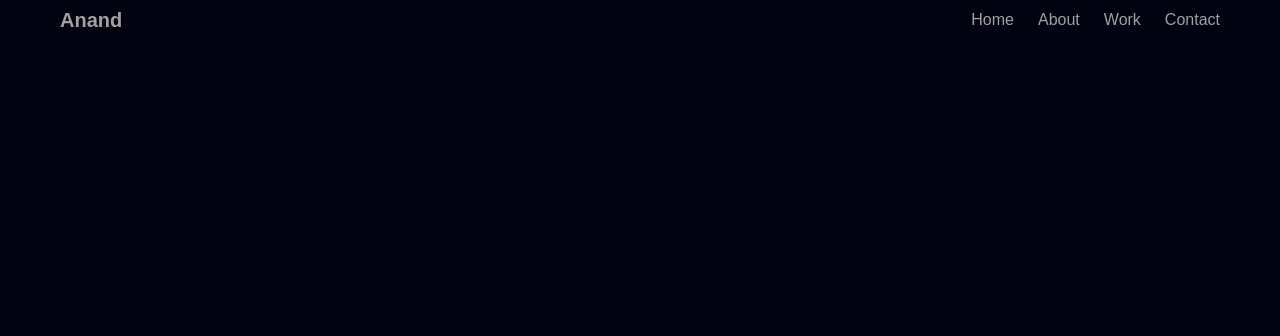
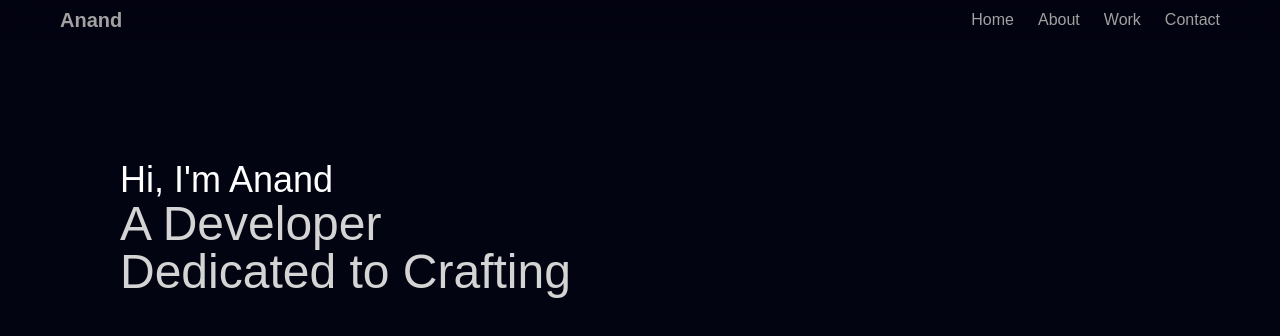
Before and after one commit to anandku06/portfolio, a React (Vite) app: page / in a window 1280 px wide. Shown: the top 336 px of the page. Built offline with nearby package versions, Linux system fonts and the light colour scheme; a web font is replaced by a local one.

Commit message:
Add Hero component and HeroText for enhanced landing page

```diff
--- a/src/App.jsx
+++ b/src/App.jsx
@@ -1,12 +1,14 @@
-import React from 'react'
-import Navbar from './sections/Navbar'
+import React from "react";
+import Navbar from "./sections/Navbar";
+import Hero from "./sections/Hero";
 
 const App = () => {
   return (
-    <div className='container mx-auto max-w-7xl'>
+    <div className="container mx-auto max-w-7xl">
       <Navbar />
+      <Hero />
     </div>
-  )
-}
+  );
+};
 
-export default App
+export default App;
--- /dev/null
+++ b/src/components/HeroText.jsx
@@ -0,0 +1,18 @@
+import React from "react";
+
+const HeroText = () => {
+  return (
+    <div className="z-10 mt-20 text-center md:mt-40 md:text-left rounded-3xl bg-clip-text">
+      <div className="flex-col hidden md:flex c-space">
+        <h1 className="text-4xl font-medium">Hi, I'm Anand</h1>
+        <div className="flex flex-col items-start">
+          <p className="text-5xl font-medium text-neutral-300">
+            A Developer <br /> Dedicated to Crafting
+          </p>
+        </div>
+      </div>
+    </div>
+  );
+};
+
+export default HeroText;
--- a/src/sections/Hero.jsx
+++ b/src/sections/Hero.jsx
@@ -1,8 +1,11 @@
 import React from 'react'
+import HeroText from '../components/HeroText'
 
 const Hero = () => {
   return (
-    <section className='flex items-start justify-center md:items-start md:justify-start min-h-screen overflow-hidden c-space'></section>
+    <section className='flex items-start justify-center md:items-start md:justify-start min-h-screen overflow-hidden c-space'>
+        <HeroText />
+    </section>
   )
 }
 
```
